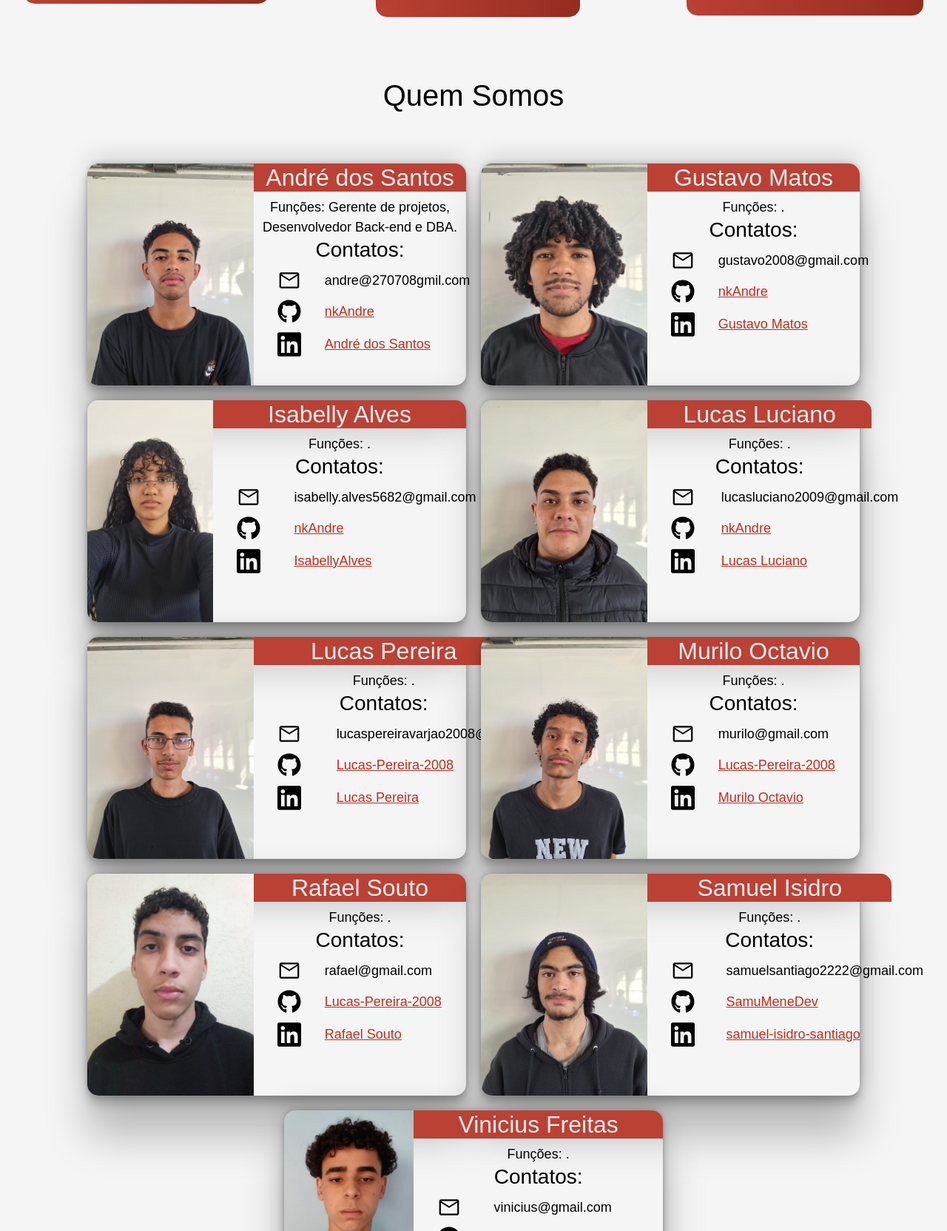
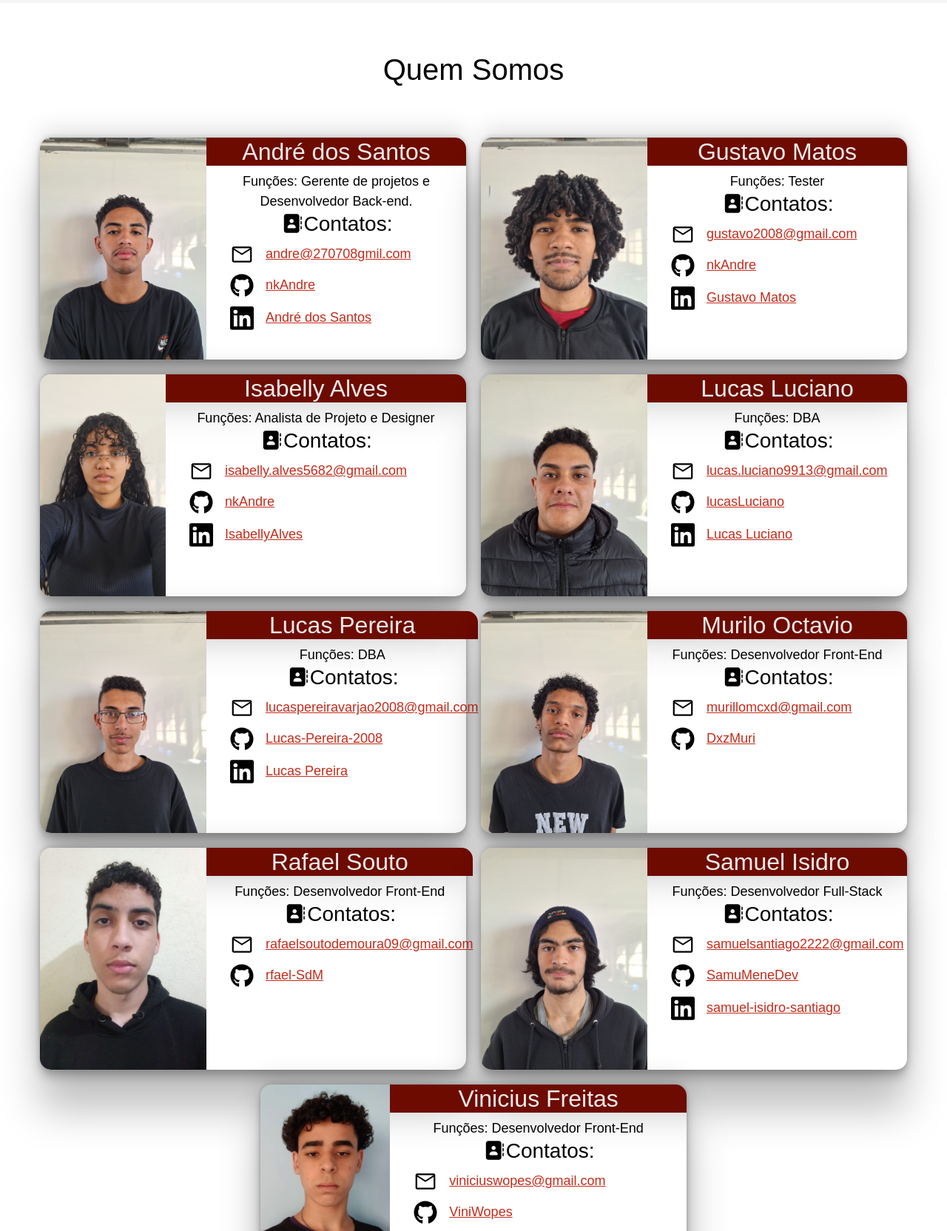
Before and after one commit to SamuMeneDev/corallus, a plain HTML site: page index.html in a window 1280 px wide. Shown: the part 1136-2800 px from the top of the page at 74% size. Drawn offline with nearby package versions, Linux system fonts and the light colour scheme; files whose address does not match are found by name; a web font is replaced by a local one.

Commit message:
finalização de estilos

```diff
--- a/css/components.css
+++ b/css/components.css
@@ -1,6 +1,10 @@
 @import "./variables.css";
 
 header {
+  position: sticky;
+  top: 0;
+  z-index: 4;
+  .barra {
     background-color: var(--primaryCinzaPlus);
     display: flex;
     align-items: center;
@@ -10,13 +14,13 @@ header {
       max-width: 170px;
     }
   }
+}
 
 .nav {
   display: flex;
   gap: 2rem;
   align-items: center;
   justify-content: space-around;
-
   .itemNav {
     list-style: none;
     border-radius: 5px;
@@ -30,36 +34,34 @@ header {
       &:hover {
         color: var(--primaryGeloHover);
       }
+
     }
+  }
+  .active {
+    border-bottom: 3px var(--coral90) solid;
   }
 }
 
 .search-input {
-  border: 2px var(--primaryGelo) solid;
-  border-radius: 2rem;
+  border-radius: 5rem;
   display: flex;
   background-color: var(--primaryGelo);
   & button {
     background-color: var(--coral90);
     border-style: none;
     border-radius: 50%;
-    overflow: hidden;
     cursor: pointer;
-    padding: 5px;
+    padding: 6px;
   }
   & input {
     background-color: var(--primaryGelo);
     color: var(--primaryColor);
     font-size: large;
     border-radius: 2rem;
-    padding: 7px;
+    padding: 6px;
     border-style: none;
     outline: none;
   }
-}
-
-#atual {
-  border-bottom: 3px var(--coral90) solid;
 }
 
 .button-inverse {
@@ -72,10 +74,15 @@ header {
   padding-right: 15px;
   border-radius: 5rem;
   color: var(--primaryGelo);
+  font-size: larger;
+  &:hover {
+    background-color: var(--primaryColorHover);
+  }
 }
 a.button-full {
   background-color: var(--primaryGelo);
   padding: 7px;
+  font-size: larger;
   text-align: center;
   padding-left: 15px;
   padding-right: 15px;
@@ -83,6 +90,9 @@ a.button-full {
   text-decoration: none;
   border-radius: 5rem;
   color: var(--primaryColor);
+  &:hover {
+    background-color: var(--primaryGeloHover);
+  }
 }
 @keyframes escrever {
   0% {
@@ -108,7 +118,7 @@ a.button-full {
 }
 
 .pesquisa {
-  padding: 4rem;
+  padding-top: 4rem;
   display: flex;
   align-items: flex-end;
   justify-content: center;
@@ -162,9 +172,9 @@ a.button-full {
 .listIcon {
   list-style-type: none;
   & li {
-    display: grid;
+    display: flex;
     align-items: center;
-    grid-template-columns: 25% 75%;
+    gap: 1rem;
     padding-left: 0px;
     margin-bottom: 10px;
     text-align: left;
@@ -184,7 +194,7 @@ a.button-full {
   align-items: flex-start;
   text-align: center;
 
-  width: 40%;
+  width: 45%;
 
   font-size: large;
   color: var(--primaryColor);
@@ -199,13 +209,20 @@ a.button-full {
     flex-direction: column;
     justify-content: flex-start;
     width: 100%;
+    & .contatoTitle {
+      display: flex;
+      justify-content: center;
+      & img {
+        height: 32px;
+      }
+    }
   }
   & .imgMember {
     max-height: 300px;
     border-radius: 15px 0px 0px 15px;
   }
   & h2 {
-    background-color: var(--coral70);
+    background-color: var(--coral120);
     color: var(--primaryGelo);
     border-top-right-radius: 15px;
   }
@@ -225,7 +242,6 @@ footer {
   }
   .footer-content {
     display: flex;
-    flex-direction: row;
     justify-content: space-around;
     & img,
     a {
--- a/css/style.css
+++ b/css/style.css
@@ -27,6 +27,9 @@ main {
   color: var(--primaryColor);
   padding-bottom: 75px;
 }
+#home {
+  background-color: var(--primaryGelo);
+}
 
 .content {
   display: flex;
@@ -45,12 +48,12 @@ main {
 
 .content-text {
   display: flex;
-  padding-top: 65px;
-
   flex-direction: column;
+  justify-items: flex-start;
   align-items: center;
   font-size: larger;
   text-align: center;
+  padding-top: 2rem;
   & h1 {
     padding-left: 10px;
     padding-right: 10px;
@@ -83,7 +86,7 @@ main {
 
   background: radial-gradient(at bottom left, var(--coral70), var(--coral100));
   color: var(--primaryGelo);
-  font-size: large;
+  font-size: larger;
   padding: 10px;
   transition: 200ms ease-in-out;
   border-radius: 15px;
@@ -104,7 +107,11 @@ main {
 }
 
 /*MOD Lucas P.*/
-
+#quem-somos {
+  background-color: white;
+  padding-top: 1rem;
+  padding-bottom: 6rem;
+}
 .membros {
   display: flex;
   flex-wrap: wrap;
@@ -112,6 +119,13 @@ main {
   justify-content: center;
 }
 /*Andre*/
+#projetos {
+  background-color: var(--coral80);
+  padding-top: 1rem;
+  & h1 {
+    color: white;
+  }
+}
 .projetos {
   display: flex;
   justify-content: center;
--- a/css/variables.css
+++ b/css/variables.css
@@ -1,12 +1,15 @@
 :root {
   --primaryColor: #000000;
+  --primaryColorHover: #141414;
   --primaryCinzaPlus: #1f1f1f;
   --primaryCinza: #4a4a4a;
   --textHover: #808080;
   --primaryCoralMain: #eba9a4;
   --primaryCoralClaro: #ffb6af;
   --primaryGeloHover: #d6d6d6f5;
+  --primaryGeloClaro: #ebebebf5;
   --primaryGelo: #f5f5f5f5;
+  --coral120: #6e0b00;
   --coral110: #be2d1d;
   --coral100: #872318;
   --coral90: #a30e05;
--- a/index.html
+++ b/index.html
@@ -21,28 +21,30 @@
   </head>
   <body>
     <header>
+      <div class="barra">
         <a href="./index.html">
         <img class="logo" src="./img/banner.png" alt="Corallus" />
       </a>
-
       <nav>
         <ul class="nav">
-          <li class="itemNav"><a href="index.html" id="atual">Home</a></li>
-          <li class="itemNav"><a href="#">Quem somos</a></li>
+          <li class="itemNav"><a href="#" class="item-nav active">Home</a></li>
+          <li class="itemNav"><a href="#quem-somos" class="item-nav">Quem somos</a></li>
           <li class="itemNav">
-            <a href="nossosProjetos.html">Nossos projetos</a>
+            <a href="#projetos" class="item-nav">Nossos projetos</a>
           </li>
-          <li class="itemNav"><a href="#">Nossos parceiros</a></li>
-          <li class="itemNav"><a href="faleConosco.html">Fale conosco</a></li>
+          <li class="itemNav"><a href="#" class="item-nav">Nossos parceiros</a></li>
+          <li class="itemNav"><a href="#" class="item-nav">Fale conosco</a></li>
         </ul>
       </nav>
       <div class="search-input">
         <input type="text" placeholder="Buscar" />
         <button><img src="img/icons/search.svg" alt="" /></button>
       </div>
+      </div>
     </header>
 
     <main>
+      <section id="home" class="section">
         <section class="content">
         <div id="carouselExampleFade" class="carousel carousel-fade">
           <div class="carousel-inner">
@@ -55,7 +57,7 @@
             </div>
             <div class="carousel-item">
               <img
-                src="/img/carrossel/startup.jpg"
+                src="./img/carrossel/startup.jpg"
                 class="d-block w-100"
                 alt="..."
               />
@@ -90,12 +92,12 @@
             afim de inovar sempre.
           </p>
           <div class="content-buttons" style="margin-top: 20px">
-            <a class="button-full">Quem somos</a>
-            <a class="button-inverse" href="faleConosco.html">Fale conosco</a>
+            <a class="button-full" href="#quem-somos">Quem somos</a>
+            <a class="button-inverse" href="#">Fale conosco</a>
           </div>
         </div>
       </section>
-      <section>
+      <section class="animacao-pesquisa">
         <div class="pesquisa">
           <div class="barra-pesquisa">
             <img src="img/icons/search-solid.svg" alt="Pesquisar:">
@@ -139,32 +141,34 @@
           </p>
         </div>
       </section>
+      </section>
 
+      <section id="quem-somos" class="section">
         <div class="headerSection">
           <h1>Quem Somos</h1>
         </div>
-
-      <section class="membros">
+        <div class="membros">
           <div class="cardComp">
           <img class="imgMember" src="img/membros/andre.jpeg" />
           <div class="contato">
             <h2>André dos Santos</h2>
             <span
-              >Funções: Gerente de projetos, Desenvolvedor Back-end e DBA.</span
+              >Funções: Gerente de projetos e Desenvolvedor Back-end.</span
             >
-            <h3 class="contatoTitle">Contatos:</h3>
+            <div class="contatoTitle"><img src="./img/icons/address.svg" alt=""><h3>Contatos:</h3></div>
             <ul class="listIcon">
               <li>
-                <img src="./img/icons/mail-light.svg" /> andre@270708gmil.com
+                <img src="./img/icons/mail-light.svg" alt="E-mail" />
+                <a href="mailto:andre@270708gmil.com">andre@270708gmil.com</a>
               </li>
               <li>
-                <img src="./img/icons/github-light.svg" alt="" /><a href=""
+                <img src="./img/icons/github-light.svg" alt="GitHub" /><a href="https://github.com/NkAndre"
                   >nkAndre</a
                 >
               </li>
               <li>
-                <img src="./img/icons/linkedin-light.svg" />
-                <a href="">André dos Santos</a>
+                <img src="./img/icons/linkedin-light.svg" alt="Linkedin"/>
+                <a href="https://www.linkedin.com/in/andr%C3%A9-santos-528aa5356/">André dos Santos</a>
               </li>
             </ul>
           </div>
@@ -173,11 +177,11 @@
             <img class="imgMember" src="img/membros/gustavo.jpeg" />
             <div class="contato">
               <h2>Gustavo Matos</h2>
-            <span>Funções: .</span>
-            <h3 class="contatoTitle">Contatos:</h3>
+              <span>Funções: Tester</span>
+              <div class="contatoTitle"><img src="./img/icons/address.svg" alt=""><h3>Contatos:</h3></div>
               <ul class="listIcon">
                 <li>
-                <img src="./img/icons/mail-light.svg" /> gustavo2008@gmail.com
+                  <img src="./img/icons/mail-light.svg" /><a href="mailto:gustavo2008@gmail.com">gustavo2008@gmail.com</a>
                 </li>
                 <li>
                   <img src="./img/icons/github-light.svg" alt="" /><a href=""
@@ -195,12 +199,12 @@
             <img class="imgMember" src="img/membros/isabelly.jpeg" />
             <div class="contato">
               <h2>Isabelly Alves</h2>
-            <span>Funções: .</span>
-            <h3 class="contatoTitle">Contatos:</h3>
+              <span>Funções: Analista de Projeto e Designer</span>
+              <div class="contatoTitle"><img src="./img/icons/address.svg" alt=""><h3>Contatos:</h3></div>
               <ul class="listIcon">
                 <li>
                   <img src="./img/icons/mail-light.svg" />
-                isabelly.alves5682@gmail.com
+                  <a href="mailto:isabelly.alves5682@gmail.com">isabelly.alves5682@gmail.com</a>
                 </li>
                 <li>
                   <img src="./img/icons/github-light.svg" alt="" /><a href=""
@@ -218,16 +222,16 @@
             <img class="imgMember" src="img/membros/lucasLuciano.jpeg" />
             <div class="contato">
               <h2>Lucas Luciano</h2>
-            <span>Funções: .</span>
-            <h3 class="contatoTitle">Contatos:</h3>
+              <span>Funções: DBA</span>
+              <div class="contatoTitle"><img src="./img/icons/address.svg" alt=""><h3>Contatos:</h3></div>
               <ul class="listIcon">
                 <li>
                   <img src="./img/icons/mail-light.svg" />
-                lucasluciano2009@gmail.com
+                  <a href="mailto:lucas.luciano9913@gmail.com">lucas.luciano9913@gmail.com</a>
                 </li>
                 <li>
                   <img src="./img/icons/github-light.svg" alt="" /><a href=""
-                  >nkAndre</a
+                    >lucasLuciano</a
                   >
                 </li>
                 <li>
@@ -241,22 +245,22 @@
             <img class="imgMember" src="img/membros/lucasPereira.jpeg" />
             <div class="contato">
               <h2>Lucas Pereira</h2>
-            <span>Funções: .</span>
-            <h3 class="contatoTitle">Contatos:</h3>
+              <span>Funções: DBA</span>
+              <div class="contatoTitle"><img src="./img/icons/address.svg" alt=""><h3>Contatos:</h3></div>
 
               <ul class="listIcon">
                 <li>
-                <img src="./img/icons/mail-light.svg" />
-                lucaspereiravarjao2008@gmail.com
+                  <img src="./img/icons/mail-light.svg" alt="Email"/>
+                  <a href="mailto:lucaspereiravarjao2008@gmail.com">lucaspereiravarjao2008@gmail.com</a>
                 </li>
                 <li>
-                <img src="./img/icons/github-light.svg" alt="" /><a href=""
+                  <img src="./img/icons/github-light.svg" alt="GitHub" /><a href="https://github.com/Lucas-Pereira-2008"
                     >Lucas-Pereira-2008</a
                   >
                 </li>
                 <li>
                   <img src="./img/icons/linkedin-light.svg" />
-                <a href="">Lucas Pereira</a>
+                  <a href="https://www.linkedin.com/in/lucas-undefined-8021093a0">Lucas Pereira</a>
                 </li>
               </ul>
             </div>
@@ -265,19 +269,18 @@
             <img class="imgMember" src="img/membros/murilo.jpeg" />
             <div class="contato">
               <h2>Murilo Octavio</h2>
-            <span>Funções: .</span>
-            <h3 class="contatoTitle">Contatos:</h3>
+              <span>Funções: Desenvolvedor Front-End</span>
+              <div class="contatoTitle"><img src="./img/icons/address.svg" alt=""><h3>Contatos:</h3></div>
 
               <ul class="listIcon">
-              <li><img src="./img/icons/mail-light.svg" /> murilo@gmail.com</li>
-              <li>
-                <img src="./img/icons/github-light.svg" alt="" /><a href=""
-                  >Lucas-Pereira-2008</a
-                >
+                <li><img src="./img/icons/mail-light.svg" alt="Email" />
+                  <a href="mailto:murillomcxd@gmail.com">murillomcxd@gmail.com</a>
                 </li>
                 <li>
-                <img src="./img/icons/linkedin-light.svg" />
-                <a href="">Murilo Octavio</a>
+                  <img src="./img/icons/github-light.svg" alt="GitHub" />
+                  <a href="https://github.com/DxzLOL"
+                    >DxzMuri</a
+                  >
                 </li>
               </ul>
             </div>
@@ -286,18 +289,16 @@
             <img class="imgMember" src="img/membros/rafael.jpeg" />
             <div class="contato">
               <h2>Rafael Souto</h2>
-            <span>Funções: .</span>
-            <h3 class="contatoTitle">Contatos:</h3>
+              <span>Funções: Desenvolvedor Front-End</span>
+              <div class="contatoTitle"><img src="./img/icons/address.svg" alt="Email"><h3>Contatos:</h3></div>
               <ul class="listIcon">
-              <li><img src="./img/icons/mail-light.svg" /> rafael@gmail.com</li>
-              <li>
-                <img src="./img/icons/github-light.svg" alt="" /><a href=""
-                  >Lucas-Pereira-2008</a
-                >
+                <li><img src="./img/icons/mail-light.svg" />
+                  <a href="mailto:rafaelsoutodemoura09@gmail.com">rafaelsoutodemoura09@gmail.com</a>
                 </li>
                 <li>
-                <img src="./img/icons/linkedin-light.svg" />
-                <a href="">Rafael Souto</a>
+                  <img src="./img/icons/github-light.svg" alt="GitHub" /><a href="https://github.com/rfael-SdM"
+                    >rfael-SdM</a
+                  >
                 </li>
               </ul>
             </div>
@@ -306,21 +307,21 @@
             <img class="imgMember" src="img/membros/samuel.jpeg" />
             <div class="contato">
               <h2>Samuel Isidro</h2>
-            <span>Funções: .</span>
-            <h3 class="contatoTitle">Contatos:</h3>
+              <span>Funções: Desenvolvedor Full-Stack</span>
+              <div class="contatoTitle"><img src="./img/icons/address.svg" alt=""><h3>Contatos:</h3></div>
               <ul class="listIcon">
                 <li>
-                <img src="./img/icons/mail-light.svg" />
-                samuelsantiago2222@gmail.com
+                  <img src="./img/icons/mail-light.svg" alt="Email"/>
+                  <a href="mailto:samuelsantiago2222@gmail.com">samuelsantiago2222@gmail.com</a>
                 </li>
                 <li>
-                <img src="./img/icons/github-light.svg" alt="" /><a href=""
+                  <img src="./img/icons/github-light.svg" alt="GitHub" /><a href="https://github.com/SamuMeneDev"
                     >SamuMeneDev</a
                   >
                 </li>
                 <li>
-                <img src="./img/icons/linkedin-light.svg" />
-                <a href="">samuel-isidro-santiago</a>
+                  <img src="./img/icons/linkedin-light.svg" alt="Linkedin"/>
+                  <a href="https://www.linkedin.com/in/samuel-isidro-santiago-aba1b131b/">samuel-isidro-santiago</a>
                 </li>
               </ul>
             </div>
@@ -329,27 +330,25 @@
             <img class="imgMember" src="img/membros/vinicius.jpeg" />
             <div class="contato">
               <h2>Vinicius Freitas</h2>
-            <span>Funções: .</span>
-            <h3 class="contatoTitle">Contatos:</h3>
+              <span>Funções: Desenvolvedor Front-End</span>
+              <div class="contatoTitle"><img src="./img/icons/address.svg"><h3>Contatos:</h3></div>
               <ul class="listIcon">
                 <li>
-                <img src="./img/icons/mail-light.svg" /> vinicius@gmail.com
+                  <img src="./img/icons/mail-light.svg" alt="Email"/>
+                  <a href="mailto:viniciuswopes@gmail.com">viniciuswopes@gmail.com</a>
                 </li>
                 <li>
-                <img src="./img/icons/github-light.svg" alt="" /><a href=""
-                  >SamuMeneDev</a
+                  <img src="./img/icons/github-light.svg" alt="GitHub" /><a href="https://github.com/ViniWopes"
+                    >ViniWopes</a
                   >
-              </li>
-              <li>
-                <img src="./img/icons/linkedin-light.svg" />
-                <a href="">Vinicius Freitas</a>
                 </li>
               </ul>
             </div>
           </div>
+        </div>
       </section>
 
-      <section>
+      <section id="projetos" class="section">
         <div class="headerSection">
           <h1>Nossos Projetos de Destaque</h1>
         </div>
@@ -415,6 +414,8 @@
           </div>
         </div>
       </section>
+
+
     </main>
     <footer>
       <div class="footer-border">
--- a/js/scripts.js
+++ b/js/scripts.js
@@ -1,4 +1,12 @@
 const dataAtual = new Date();
 const direitos = document.querySelector("#direitos");
+direitos.innerHTML = `Todos os direitos resevados &copy; Corallus - ${dataAtual.getFullYear()}`;
+const navItems = document.querySelectorAll(".item-nav");
+navItems.forEach(item => {
+    item.addEventListener('click', ()=>{
+        console.log(item.innerHTML);
+        navItems.forEach(i=>i.classList.remove('active'));
+        item.classList.add('active');
 
-direitos.innerHTML = `Todos os direitos resevados &copy; Corallus - ${dataAtual.getFullYear()}`;
+    })
+});
```
Also changed, not shown: img/icons/address.svg (added). Lines whose indentation alone changed are shown as unchanged.
